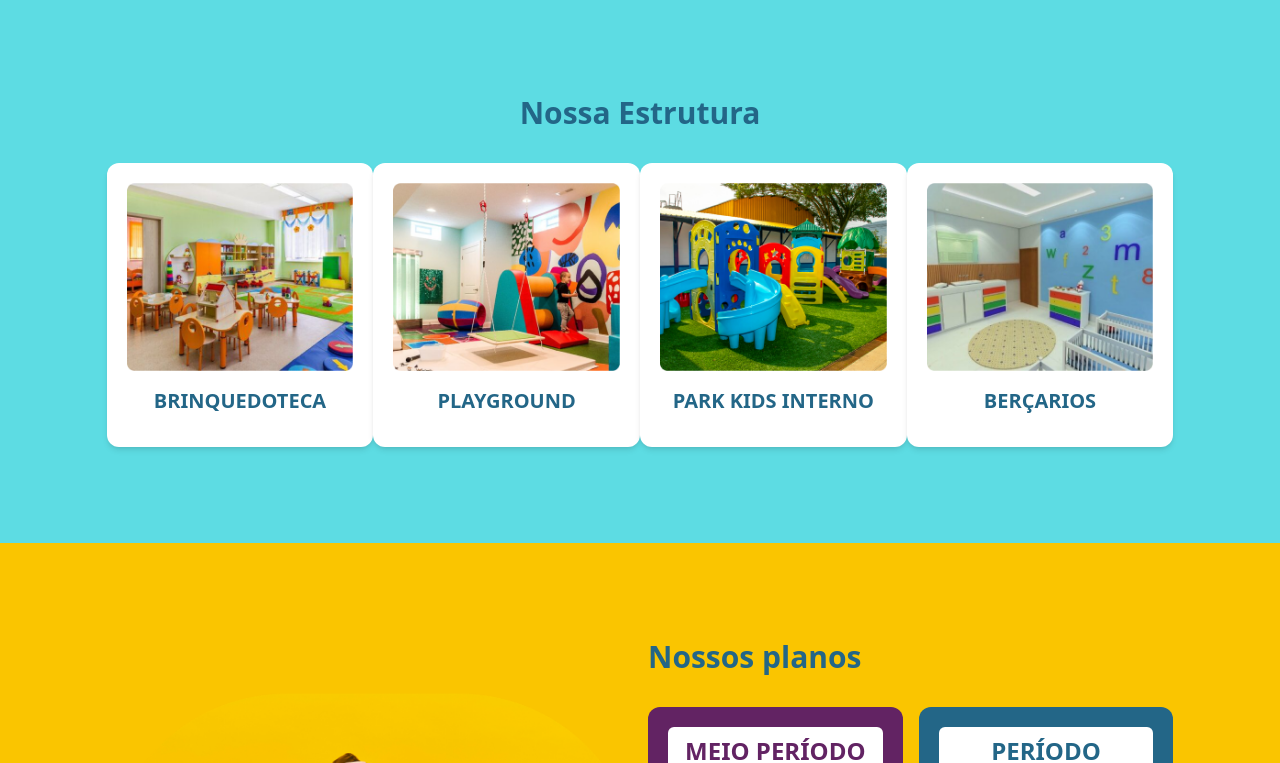
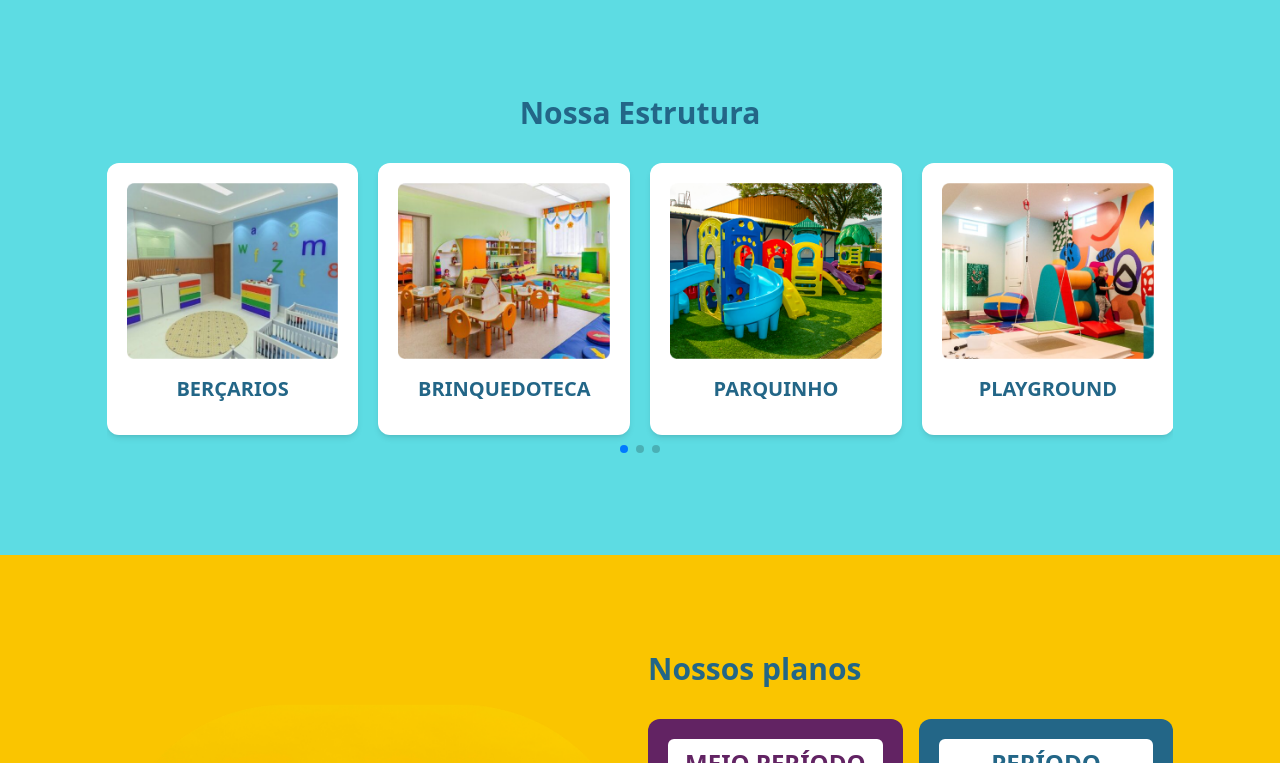
Before and after one commit to nunorulz/crecheCriancaFeliz, a website: page src/index.html in a window 1280 px wide. Shown: the part 2037-2800 px from the top of the page. Drawn offline with nearby package versions, Linux system fonts and the light colour scheme.

Commit message:
Slider adicionado

```diff
--- a/src/index.html
+++ b/src/index.html
@@ -8,6 +8,8 @@
   <title>Creche e Berçario Criança Feliz</title>
   <link rel="stylesheet" href="css/style.css">
   <link rel="stylesheet" href="css/validacao.css">
+  <link rel="stylesheet" href="css/slider.css">
+  <link rel="stylesheet" href="css/swiper-bundle.min.css">
   <link rel="preconnect" href="https://fonts.googleapis.com">
   <link href="https://fonts.googleapis.com/css2?family=Roboto:wght@300&display=swap" rel="stylesheet">
   <link rel="stylesheet" href="https://fonts.googleapis.com/css2?family=Nunito:wght@700;800&display=swap">
@@ -33,12 +35,16 @@
         </span>
       </div>
       <ul class="text-[1rem] md:flex md:items-center uppercase font-medium text-roxo md:static absolute bg-white w-full left-0 md:w-auto md:py-0 py-4 md:pl-0 pl-7 md:opacity-100 opacity-0 top-[-400px] transition-all ease-in duration-100">
-        <li class="my-4 md:my-0"><a class="hover:bg-roxo hover:text-white duration-500 px-4 py-2 rounded-full" href="quemSomos.html">Quem Somos</a></li>
-        <li class="my-4 md:my-0"><a class="hover:bg-roxo hover:text-white duration-500 px-4 py-2 rounded-full" href="colaboradores.html">Colaboradores</a></li>
+        <li class="my-4 md:my-0">
+          <a class="hover:bg-roxo hover:text-white duration-500 px-4 py-2 rounded-full" href="quemSomos.html">Quem Somos</a>
+        </li>
+        <li class="my-4 md:my-0">
+          <a class="hover:bg-roxo hover:text-white duration-500 px-4 py-2 rounded-full" href="colaboradores.html">Colaboradores</a>
+        </li>
         <li class="my-4 md:my-0"><a class="hover:bg-roxo hover:text-white duration-500 px-4 py-2 rounded-full" href="planos.html">Planos</a></li>
         <li class="my-4 md:my-0"><a class="hover:bg-roxo hover:text-white duration-500 px-4 py-2 rounded-full" href="estrutura.html">Estrutura</a></li>
         <li class="my-4 md:my-0"><a class="hover:bg-roxo hover:text-white duration-500 px-4 py-2 rounded-full" href="contato.html">Contato</a></li>
-        <li class="my-4 md:my-0"><a class="bg-verde hover:bg-verdeHover duration-500 text-white px-4 py-2 rounded-full" href="#">Agende uma Visita</a></li>
+        <li class="my-4 md:my-0"><a class="bg-verde hover:bg-verdeHover duration-500 text-white px-4 py-2 rounded-full" href="https://wa.me/5581996027742" target="_blank">Agende uma Visita</a></li>
       </ul>
     </div>
   </header>
@@ -132,23 +138,35 @@
       <div>
         <h2 class="text-3xl font-semibold text-turqueza mb-8 md:text-center">Nossa Estrutura</h2>
       </div>
-      <div class="md:flex md:justify-between space-y-6 md:space-y-0">
-        <article class="bg-white rounded-xl px-5 pt-5 pb-8 flex flex-col shadow-md">
-          <img src="img/nossaEstrutura/brinquedoteca.png" alt="Brinquedoteca">
-          <figcaption class="uppercase text-turqueza text-center font-semibold mt-4 md:text-xl text-2xl">Brinquedoteca</figcaption>
-        </article>
-        <article class="bg-white rounded-xl px-5 pt-5 pb-8 flex flex-col shadow-md">
-          <img src="img/nossaEstrutura/playground.png" alt="Playground">
-          <figcaption class="uppercase text-turqueza text-center font-semibold mt-4 md:text-xl text-2xl">Playground</figcaption>
-        </article>
-        <article class="bg-white rounded-xl px-5 pt-5 pb-8 flex flex-col shadow-md">
-          <img src="img/nossaEstrutura/park.png" alt="Park kids interno">
-          <figcaption class="uppercase text-turqueza text-center font-semibold mt-4 md:text-xl text-2xl">Park kids interno</figcaption>
-        </article>
-        <article class="bg-white rounded-xl px-5 pt-5 pb-8 flex flex-col shadow-md">
-          <img src="img/nossaEstrutura/bercarios.png" alt="Berçarios">
-          <figcaption class="uppercase text-turqueza text-center font-semibold mt-4 md:text-xl text-2xl">Berçarios</figcaption>
-        </article>
+
+      <div class="swiper mySwiper">
+        <div class="swiper-wrapper">
+          <div class="swiper-slide bg-white rounded-xl px-5 pt-5 pb-8 flex flex-col shadow-md">
+            <img src="img/nossaEstrutura/bercarios.png">
+            <figcaption class="uppercase text-turqueza text-center font-semibold mt-4 md:text-xl text-2xl">berçarios</figcaption>
+          </div>
+          <div class="swiper-slide bg-white rounded-xl px-5 pt-5 pb-8 flex flex-col shadow-md">
+            <img src="img/nossaEstrutura/brinquedoteca.png">
+            <figcaption class="uppercase text-turqueza text-center font-semibold mt-4 md:text-xl text-2xl">Brinquedoteca</figcaption>
+          </div>
+          <div class="swiper-slide bg-white rounded-xl px-5 pt-5 pb-8 flex flex-col shadow-md">
+            <img src="img/nossaEstrutura/park.png">
+            <figcaption class="uppercase text-turqueza text-center font-semibold mt-4 md:text-xl text-2xl">Parquinho</figcaption>
+          </div>
+          <div class="swiper-slide bg-white rounded-xl px-5 pt-5 pb-8 flex flex-col shadow-md">
+            <img src="img/nossaEstrutura/playground.png">
+            <figcaption class="uppercase text-turqueza text-center font-semibold mt-4 md:text-xl text-2xl">Playground</figcaption>
+          </div>
+          <div class="swiper-slide bg-white rounded-xl px-5 pt-5 pb-8 flex flex-col shadow-md">
+            <img src="img/nossaEstrutura/cinema.png">
+            <figcaption class="uppercase text-turqueza text-center font-semibold mt-4 md:text-xl text-2xl">Cinema</figcaption>
+          </div>
+          <div class="swiper-slide bg-white rounded-xl px-5 pt-5 pb-8 flex flex-col shadow-md">
+            <img src="img/nossaEstrutura/piscina.png">
+            <figcaption class="uppercase text-turqueza text-center font-semibold mt-4 md:text-xl text-2xl">Piscina</figcaption>
+          </div>
+        </div>
+        <div class="swiper-pagination"></div>
       </div>
     </div>
   </section>
@@ -302,6 +320,19 @@
       });
     }
   </script>
+  <script src="js/slider.js"></script>
+  <script src="js/swiper-bundle.min.js"></script>
+  <!-- <script src="https://cdn.jsdelivr.net/npm/swiper@11/swiper-bundle.min.js"></script> -->
+  <script>
+    var swiper = new Swiper(".mySwiper", {
+      slidesPerView: 4,
+      spaceBetween: 20,
+      pagination: {
+        el: ".swiper-pagination",
+        clickable: true,
+      },
+    });
+  </script>
 </body>
 
 </html>
--- /dev/null
+++ b/src/js/slider.js
@@ -0,0 +1,8 @@
+var swiper = new Swiper('.slide-container', {
+  slidesPerView: 4,
+  spaceBetween: 30,
+  pagination: {
+    el: '.swiper-pagination',
+    clickable: true,
+  },
+});
```
Also changed, not shown: src/colaboradores.html (+11 -2 lines), src/contato.html (+1 -1 lines), src/estrutura.html (+10 -1 lines), src/quemSomos.html (+10 -1 lines), src/css/swiper-bundle.min.css (added), src/img/nossaEstrutura/cinema.png (added), src/img/nossaEstrutura/piscina.png (added), src/js/swiper-bundle.min.js (added).
